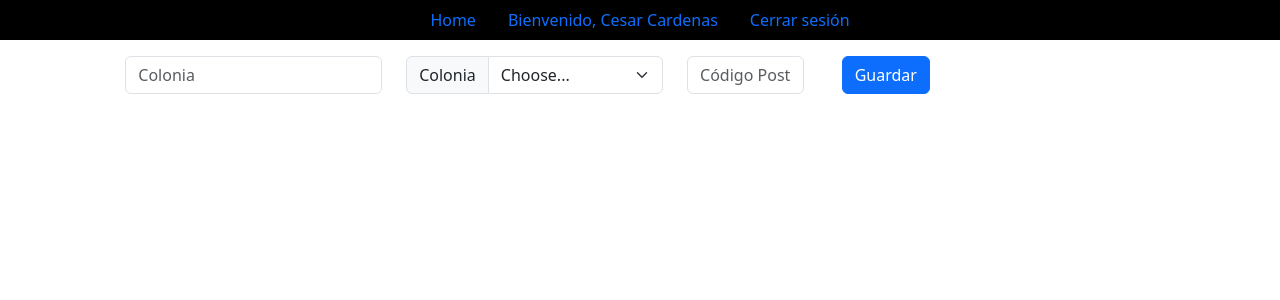
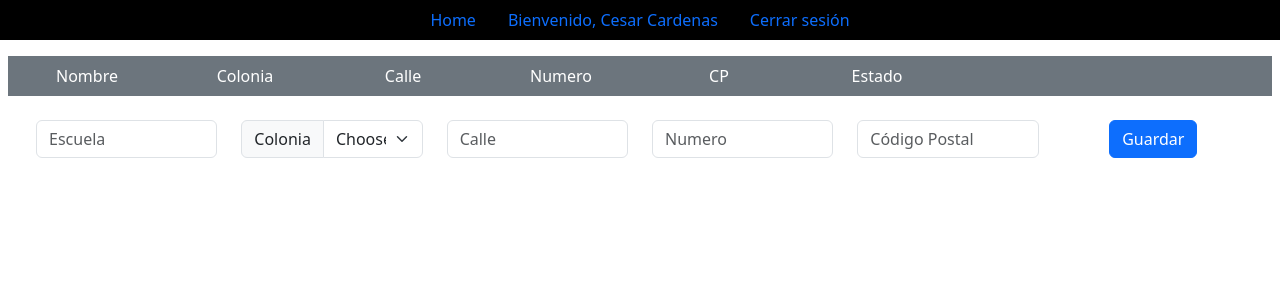
Before and after one commit to CesCM28/Nutrikids, a Flask app: page /escuelas in a window 1280 px wide. Shown: the top 300 px of the page. Run offline with Flask 3, Linux system fonts and the light colour scheme; a user stored in the database is signed in; data comes from the database, SQL or seed files in the repository; data that the repository does not hold is empty; some libraries are stand-ins or nearby versions.

Commit message:
consulta, inserta y actualiza el catalogo de escuelas

```diff
--- a/app.py
+++ b/app.py
@@ -194,12 +194,11 @@ def updateColonia(id):
     return redirect(url_for('colonias'))
 
 #++++++++++++++++++++ Escuelas ++++++++++++++++++++
-#TODO: registrar y editar
 @app.route('/escuelas')
 @login_required
 def escuelas():
     cursor = db.connection.cursor()
-    sql = """SELECT e.id, e.name, c.name, e.street, e.number, e.cp, e.state FROM escuela e
+    sql = """SELECT e.id, e.name, c.name, e.street, e.number, e.cp, e.state, e.idColonia FROM escuela e
     INNER JOIN colonia c ON c.id = e.idColonia"""
     cursor.execute(sql)
     escuelas = cursor.fetchall()
@@ -209,6 +208,41 @@ def escuelas():
     colonias = cursor.fetchall()
 
     return render_template('catalogos/escuelas.html', escuelas=escuelas, colonias=colonias)
+
+@app.route('/new-escuela', methods=['POST'])
+@login_required
+def newEscuela():
+    cursor = db.connection.cursor()
+    name = request.form['name']
+    idColonia = request.form.get('colonia')
+    street = request.form['calle']
+    number = request.form['numero']
+    cp = request.form['cp']
+    if request.method == 'POST':
+        sqlIns = 'INSERT INTO escuela (name, idColonia, street, number, cp) VALUES ("{}", {}, "{}", "{}", "{}")'.format(name, idColonia, street, number, cp)
+        cursor.execute(sqlIns)
+        db.connection.commit()
+
+    return redirect(url_for('escuelas'))
+
+
+@app.route('/update-escuela/<int:id>', methods=['POST'])
+@login_required
+def updateEscuela(id):
+    cursor = db.connection.cursor()
+    name = request.form['update-name']
+    state = request.form.get('btnradio')
+    idColonia = request.form.get('inputColonia')
+    street = request.form['update-street']
+    number = request.form['update-number']
+    cp = request.form['update-cp']
+    if request.method == 'POST':
+        sqlIns = """UPDATE escuela SET name = "{}", idColonia = {}, street = "{}", number = "{}", cp = "{}", state = {}
+                    WHERE id = {}""".format(name, idColonia, street, number, cp, state, id)
+        cursor.execute(sqlIns)
+        db.connection.commit()
+
+    return redirect(url_for('escuelas'))
 
 #++++++++++++++++++++ Docentes ++++++++++++++++++++
 #TODO: consultar, registrar y editar, asi como la creación de la tabla
--- a/templates/catalogos/escuelas.html
+++ b/templates/catalogos/escuelas.html
@@ -4,28 +4,46 @@
 
 {% block body %}
 <div class="conteiner">
+    <div class="row m-2">
+        <div class="col text-white bg-secondary py-2">Nombre</div>
+        <div class="col text-white bg-secondary py-2">Colonia</div>
+        <div class="col text-white bg-secondary py-2">Calle</div>
+        <div class="col text-white bg-secondary py-2">Numero</div>
+        <div class="col text-white bg-secondary py-2">CP</div>
+        <div class="col text-white bg-secondary py-2">Estado</div>
+        <div class="col text-white bg-secondary py-2"></div>
+        <div class="col text-white bg-secondary py-2"></div>
+    </div>
     {% for escuela in escuelas %}
     <div class="row m-2">
-        <div class="col-2">{{ escuela[1] }}</div>
-        <div class="col-2">{{ escuela[2] }}</div>
-        <div class="col-2">{{ escuela[3] }}</div>
-        <div class="col">{% if escuela[4]: %}Activo{% else %}Inactivo {% endif %}</div>
+        <div class="col">{{ escuela[1] }}</div>
+        <div class="col">{{ escuela[2] }}</div>
+        <div class="col">{{ escuela[3] }}</div>
+        <div class="col">{{ escuela[4] }}</div>
+        <div class="col">{{ escuela[5] }}</div>
+        <div class="col">{% if escuela[6]: %}Activo{% else %}Inactivo {% endif %}</div>
         <div class="col">
-            <button type="button" class="btn btn-primary" data-bs-toggle="modal" data-bs-target="#editar" data-bs-id="{{ escuela[0] }}" data-bs-name="{{ escuela[1] }}" data-bs-name2="{{ escuela[5] }}" data-bs-state="{{ escuela[4] }}" data-bs-cp="{{ escuela[3] }}">Editar</button>
+            <button type="button" class="btn btn-primary" data-bs-toggle="modal" data-bs-target="#editar"
+                data-bs-id="{{ escuela[0] }}"
+                data-bs-name="{{ escuela[1] }}"
+                data-bs-id2="{{ escuela[7] }}"
+                data-bs-state="{{ escuela[6] }}"
+                data-bs-cp="{{ escuela[5] }}"
+                data-bs-number="{{ escuela[4] }}"
+                data-bs-street="{{ escuela[3] }}">Editar</button>
         </div>
         <div class="col">delete</div>
     </div>
     {% endfor %}
-    <div class="row m-2">
-        <div class="col-1"></div>
-        <div class="col-8">
-            <form action="/new-colonia" method="post" class="">
+    <div class="row m-4">
+        <div class="col">
+            <form action="/new-escuela" method="post" class="">
                 <div class="row">
-                    <div class="col-4"><input type="text" class="form-control" name="name" placeholder="Colonia" /></div>
-                    <div class="col-4">
+                    <div class="col"><input type="text" class="form-control" name="name" placeholder="Escuela" /></div>
+                    <div class="col">
                         <div class="input-group">
                             <label class="input-group-text" for="colonia">Colonia</label>
-                            <select class="form-select" id="municipio" name="municipio">
+                            <select class="form-select" id="colonia" name="colonia">
                                 <option selected disabled>Choose...</option>
                                 {% for colonia in colonias %}
                                 <option value="{{ colonia[0] }}">{{ colonia[1] }}</option>
@@ -33,7 +51,9 @@
                             </select>
                         </div>
                     </div>
-                    <div class="col-2"><input type="text" class="form-control" name="cp" placeholder="Código Postal" /></div>
+                    <div class="col"><input type="text" class="form-control" name="calle" placeholder="Calle" /></div>
+                    <div class="col"><input type="text" class="form-control" name="numero" placeholder="Numero" /></div>
+                    <div class="col"><input type="text" class="form-control" name="cp" placeholder="Código Postal" /></div>
                     <div class="col">
                         <button type="submit" class="btn btn-primary">Guardar</button>
                     </div>
@@ -55,7 +75,7 @@
                     <div class="mb-3">
                         <div class="row">
                             <div class="col-2">
-                        <label for="update-name" class="col-form-label">Municipio:</label>
+                                <label for="update-name" class="col-form-label">Nombre:</label>
                             </div>
                             <div class="col">
                                 <input type="text" class="form-control" id="update-name" name="update-name">
@@ -64,12 +84,32 @@
                     </div>
                     <div class="mb-3">
                         <div class="input-group">
-                    <label class="input-group-text" for="inputMunicipio">Municipio</label>
-                    <select class="form-select" id="inputMunicipio" name="inputMunicipio">
-                    {% for municipio in municipios %}
-                      <option value="{{ municipio[0] }}">{{ municipio[1] }}</option>
+                            <label class="input-group-text" for="inputColonia">Colonia</label>
+                            <select class="form-select" id="inputColonia" name="inputColonia">
+                                {% for colonia in colonias %}
+                                <option value="{{ colonia[0] }}">{{ colonia[1] }}</option>
                                 {% endfor %}
                             </select>
+                        </div>
+                    </div>
+                    <div class="mb-3">
+                        <div class="row">
+                            <div class="col-2">
+                                <label for="update-street" class="col-form-label">Calle:</label>
+                            </div>
+                            <div class="col">
+                                <input type="text" class="form-control" id="update-street" name="update-street">
+                            </div>
+                        </div>
+                    </div>
+                    <div class="mb-3">
+                        <div class="row">
+                            <div class="col-2">
+                                <label for="update-number" class="col-form-label">Número:</label>
+                            </div>
+                            <div class="col">
+                                <input type="text" class="form-control" id="update-number" name="update-number">
+                            </div>
                         </div>
                     </div>
                     <div class="mb-3">
@@ -107,7 +147,9 @@
             // Extract info from data-bs-* attributes
             const id = button.getAttribute('data-bs-id')
             const name = button.getAttribute('data-bs-name')
-              const name2 = button.getAttribute('data-bs-name2')
+            const id2 = button.getAttribute('data-bs-id2')
+            const street = button.getAttribute('data-bs-street')
+            const number = button.getAttribute('data-bs-number')
             const cp = button.getAttribute('data-bs-cp')
             const state = button.getAttribute('data-bs-state')
 
@@ -122,15 +164,19 @@
             // Update the modal's content.
             const modalTitle = exampleModal.querySelector('.modal-title')
             const nameInput = exampleModal.querySelector('.modal-body input')
-              const nameDropdown = exampleModal.querySelector('#inputMunicipio')
+            const nameDropdown = exampleModal.querySelector('#inputColonia')
+            const nameStreet = exampleModal.querySelector('#update-street')
+            const nameNumber = exampleModal.querySelector('#update-number')
             const nameCP = exampleModal.querySelector('#update-cp')
             const form = exampleModal.querySelector('#formulario')
 
             modalTitle.textContent = `Actualizar ${name}`
             nameInput.value = name
-              nameDropdown.value = name2
+            nameDropdown.value = id2
+            nameStreet.value = street
+            nameNumber.value = number
             nameCP.value = cp
-              form.setAttribute('action', `/update-colonia/${id}`)
+            form.setAttribute('action', `/update-escuela/${id}`)
         })
     }
 </script>
```
Lines whose indentation alone changed are shown as unchanged.
